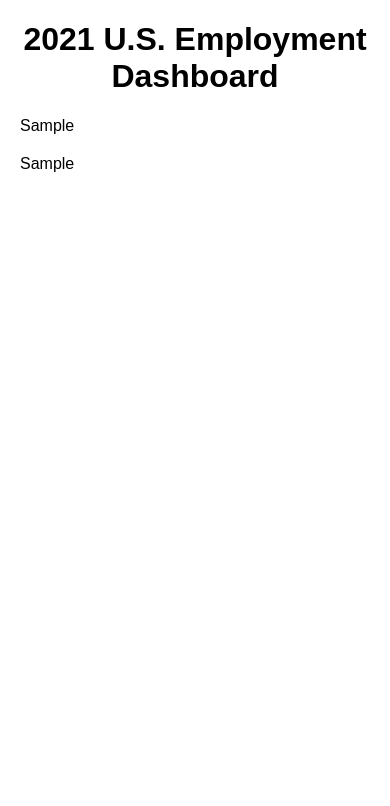
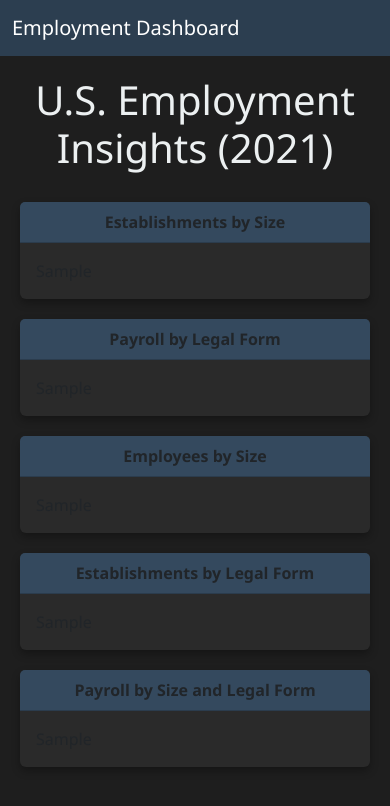
Before and after one commit to l-thompson/employment-dashboard, a Flask app: template templates/index.html in a window 390 px wide. Shown: the top 806 px of the page. Run offline with Flask 3, Linux system fonts and the light colour scheme; the template is opened without the code that fills it: most values are stand-ins (such as "Sample title", 1, 10 or a date in 2020).

Commit message:
Added more charts and refined UI

```diff
--- a/app.py
+++ b/app.py
@@ -1,6 +1,7 @@
 from flask import Flask, render_template
 import pandas as pd
 import plotly.express as px
+import plotly.graph_objects as go
 import plotly.io as pio
 
 app = Flask(__name__)
@@ -8,44 +9,172 @@ app = Flask(__name__)
 # Load and process the data
 def load_data():
     df = pd.read_csv('cbp_2021.csv')
-    # Filter for "All establishments" under LFO to avoid double-counting by LFO
+    # Convert numeric columns, handling commas
+    df['Annual payroll ($1,000) (PAYANN)'] = pd.to_numeric(df['Annual payroll ($1,000) (PAYANN)'].str.replace(',', ''), errors='coerce')
+    df['Number of establishments (ESTAB)'] = pd.to_numeric(df['Number of establishments (ESTAB)'].str.replace(',', ''), errors='coerce')
+    df['Number of employees (EMP)'] = pd.to_numeric(df['Number of employees (EMP)'].str.replace(',', ''), errors='coerce')
+    # Convert payroll to actual dollars
+    df['Annual payroll ($) (PAYANN)'] = df['Annual payroll ($1,000) (PAYANN)'] * 1000
+    # Filter for "All establishments" under LFO for size breakdowns
     df_all = df[df['Meaning of Legal form of organization code (LFO_LABEL)'] == 'All establishments']
-    return df_all
+    return df_all, df
+
+# Mapping for shorter LFO labels
+LFO_LABEL_MAPPING = {
+    'C-corporations and other corporate legal forms of organization': 'C-Corporations',
+    'S-corporations': 'S-Corporations',
+    'Individual proprietorships': 'Individual Proprietorships',
+    'Partnerships': 'Partnerships',
+    'Non-profit': 'Non-Profit',
+    'Government': 'Government',
+    'Other noncorporate legal forms of organization': 'Other Noncorporate'
+}
+
+# Mapping for shorter employment size labels
+EMPSZES_LABEL_MAPPING = {
+    'All establishments': 'All',
+    'Establishments with less than 5 employees': '<5',
+    'Establishments with 5 to 9 employees': '5-9',
+    'Establishments with 10 to 19 employees': '10-19',
+    'Establishments with 20 to 49 employees': '20-49',
+    'Establishments with 50 to 99 employees': '50-99',
+    'Establishments with 100 to 249 employees': '100-249',
+    'Establishments with 250 to 499 employees': '250-499',
+    'Establishments with 500 to 999 employees': '500-999',
+    'Establishments with 1,000 employees or more': '1,000+'
+}
 
 # Generate Plotly charts
-def create_charts(df):
-    # Bar chart: Number of establishments by employment size (all sectors)
-    bar_fig = px.bar(
-        df[df['2017 NAICS code (NAICS2017)'] == '00'],
+def create_charts(df_all, df_full):
+    # 1. Bar Chart: Number of establishments by employment size
+    bar_estab_df = df_all[df_all['2017 NAICS code (NAICS2017)'] == '00'].copy()
+    bar_estab_df = bar_estab_df[bar_estab_df['Meaning of Employment size of establishments code (EMPSZES_LABEL)'] != 'All establishments']
+    bar_estab_df['Meaning of Employment size of establishments code (EMPSZES_LABEL)'] = bar_estab_df['Meaning of Employment size of establishments code (EMPSZES_LABEL)'].map(EMPSZES_LABEL_MAPPING)
+    bar_estab_fig = px.bar(
+        bar_estab_df,
         x='Meaning of Employment size of establishments code (EMPSZES_LABEL)',
         y='Number of establishments (ESTAB)',
-        title='Number of Establishments by Employment Size (2021)',
+        title='Establishments by Employment Size (2021)',
         labels={'Number of establishments (ESTAB)': 'Establishments',
                 'Meaning of Employment size of establishments code (EMPSZES_LABEL)': 'Employment Size'},
-        height=400
+        height=400,
+        color_discrete_sequence=['#1f77b4'],
+        template='plotly_white'  # Use light theme
     )
-    bar_fig.update_layout(xaxis={'tickangle': 45})
-
-    # Pie chart: Total annual payroll by legal form (all sectors, all sizes)
-    lfo_df = df[df['Meaning of Employment size of establishments code (EMPSZES_LABEL)'] == 'All establishments']
-    pie_fig = px.pie(
-        lfo_df[lfo_df['2017 NAICS code (NAICS2017)'] == '00'],
-        values='Annual payroll ($1,000) (PAYANN)',
-        names='Meaning of Legal form of organization code (LFO_LABEL)',
-        title='Annual Payroll Distribution by Legal Form (2021)',
-        height=400
+    bar_estab_fig.update_layout(
+        xaxis={'tickangle': 45, 'categoryorder': 'array', 'categoryarray': ['<5', '5-9', '10-19', '20-49', '50-99', '100-249', '250-499', '500-999', '1,000+']},
+        yaxis={'autorange': True, 'type': 'linear', 'range': [0, bar_estab_df['Number of establishments (ESTAB)'].max() * 1.1]},
+        margin=dict(t=50, b=50, l=50, r=50),
+        font=dict(color='black')  # Ensure text is dark for contrast
     )
 
-    # Convert figures to HTML
-    bar_html = pio.to_html(bar_fig, full_html=False)
-    pie_html = pio.to_html(pie_fig, full_html=False)
-    return bar_html, pie_html
+    # 2. Pie Chart: Annual payroll by legal form
+    lfo_payroll_df = df_full[
+        (df_full['2017 NAICS code (NAICS2017)'] == '00') &
+        (df_full['Meaning of Legal form of organization code (LFO_LABEL)'] != 'All establishments')
+    ].groupby('Meaning of Legal form of organization code (LFO_LABEL)')['Annual payroll ($) (PAYANN)'].sum().reset_index()
+    lfo_payroll_df['Meaning of Legal form of organization code (LFO_LABEL)'] = lfo_payroll_df['Meaning of Legal form of organization code (LFO_LABEL)'].map(LFO_LABEL_MAPPING)
+    pie_payroll_fig = px.pie(
+        lfo_payroll_df,
+        values='Annual payroll ($) (PAYANN)',
+        names='Meaning of Legal form of organization code (LFO_LABEL)',
+        title='Payroll Distribution by Legal Form (2021)',
+        height=400,
+        color_discrete_sequence=px.colors.qualitative.Set2,
+        template='plotly_white'  # Use light theme
+    )
+    pie_payroll_fig.update_traces(textposition='inside', textinfo='percent+label')
+    pie_payroll_fig.update_layout(font=dict(color='black'))  # Ensure text is dark for contrast
+
+    # 3. Bar Chart: Number of employees by employment size
+    bar_emp_df = df_all[df_all['2017 NAICS code (NAICS2017)'] == '00'].copy()
+    bar_emp_df = bar_emp_df[bar_emp_df['Meaning of Employment size of establishments code (EMPSZES_LABEL)'] != 'All establishments']
+    bar_emp_df['Meaning of Employment size of establishments code (EMPSZES_LABEL)'] = bar_emp_df['Meaning of Employment size of establishments code (EMPSZES_LABEL)'].map(EMPSZES_LABEL_MAPPING)
+    bar_emp_fig = px.bar(
+        bar_emp_df,
+        x='Meaning of Employment size of establishments code (EMPSZES_LABEL)',
+        y='Number of employees (EMP)',
+        title='Employees by Employment Size (2021)',
+        labels={'Number of employees (EMP)': 'Employees',
+                'Meaning of Employment size of establishments code (EMPSZES_LABEL)': 'Employment Size'},
+        height=400,
+        color_discrete_sequence=['#ff7f0e'],
+        template='plotly_white'  # Use light theme
+    )
+    bar_emp_fig.update_layout(
+        xaxis={'tickangle': 45, 'categoryorder': 'array', 'categoryarray': ['<5', '5-9', '10-19', '20-49', '50-99', '100-249', '250-499', '500-999', '1,000+']},
+        yaxis={'autorange': True, 'type': 'linear', 'range': [0, bar_emp_df['Number of employees (EMP)'].max() * 1.1]},
+        margin=dict(t=50, b=50, l=50, r=50),
+        font=dict(color='black')  # Ensure text is dark for contrast
+    )
+
+    # 4. Pie Chart: Number of establishments by legal form
+    lfo_estab_df = df_full[
+        (df_full['2017 NAICS code (NAICS2017)'] == '00') &
+        (df_full['Meaning of Legal form of organization code (LFO_LABEL)'] != 'All establishments')
+    ].groupby('Meaning of Legal form of organization code (LFO_LABEL)')['Number of establishments (ESTAB)'].sum().reset_index()
+    lfo_estab_df['Meaning of Legal form of organization code (LFO_LABEL)'] = lfo_estab_df['Meaning of Legal form of organization code (LFO_LABEL)'].map(LFO_LABEL_MAPPING)
+    pie_estab_fig = px.pie(
+        lfo_estab_df,
+        values='Number of establishments (ESTAB)',
+        names='Meaning of Legal form of organization code (LFO_LABEL)',
+        title='Establishments by Legal Form (2021)',
+        height=400,
+        color_discrete_sequence=px.colors.qualitative.Pastel,
+        template='plotly_white'  # Use light theme
+    )
+    pie_estab_fig.update_traces(textposition='inside', textinfo='percent+label')
+    pie_estab_fig.update_layout(font=dict(color='black'))  # Ensure text is dark for contrast
+
+    # 5. Stacked Bar Chart: Annual payroll by employment size and LFO
+    stacked_df = df_full[
+        (df_full['2017 NAICS code (NAICS2017)'] == '00') &
+        (df_full['Meaning of Legal form of organization code (LFO_LABEL)'] != 'All establishments') &
+        (df_full['Meaning of Employment size of establishments code (EMPSZES_LABEL)'] != 'All establishments')
+    ].copy()
+    stacked_df['Meaning of Legal form of organization code (LFO_LABEL)'] = stacked_df['Meaning of Legal form of organization code (LFO_LABEL)'].map(LFO_LABEL_MAPPING)
+    stacked_df['Meaning of Employment size of establishments code (EMPSZES_LABEL)'] = stacked_df['Meaning of Employment size of establishments code (EMPSZES_LABEL)'].map(EMPSZES_LABEL_MAPPING)
+    stacked_fig = px.bar(
+        stacked_df,
+        x='Meaning of Employment size of establishments code (EMPSZES_LABEL)',
+        y='Annual payroll ($) (PAYANN)',
+        color='Meaning of Legal form of organization code (LFO_LABEL)',
+        title='Payroll by Employment Size and Legal Form (2021)',
+        labels={'Annual payroll ($) (PAYANN)': 'Annual Payroll ($)',
+                'Meaning of Employment size of establishments code (EMPSZES_LABEL)': 'Employment Size'},
+        height=500,
+        barmode='stack',
+        color_discrete_sequence=px.colors.qualitative.D3,
+        template='plotly_white'  # Use light theme
+    )
+    stacked_fig.update_layout(
+        xaxis={'tickangle': 45, 'categoryorder': 'array', 'categoryarray': ['<5', '5-9', '10-19', '20-49', '50-99', '100-249', '250-499', '500-999', '1,000+']},
+        yaxis={'autorange': True, 'type': 'linear'},
+        margin=dict(t=50, b=50, l=50, r=50),
+        font=dict(color='black')  # Ensure text is dark for contrast
+    )
+
+    # Convert to HTML
+    return (
+        pio.to_html(bar_estab_fig, full_html=False),
+        pio.to_html(pie_payroll_fig, full_html=False),
+        pio.to_html(bar_emp_fig, full_html=False),
+        pio.to_html(pie_estab_fig, full_html=False),
+        pio.to_html(stacked_fig, full_html=False)
+    )
 
 @app.route('/')
 def dashboard():
-    df = load_data()
-    bar_chart, pie_chart = create_charts(df)
-    return render_template('index.html', bar_chart=bar_chart, pie_chart=pie_chart)
+    df_all, df_full = load_data()
+    bar_estab, pie_payroll, bar_emp, pie_estab, stacked_payroll = create_charts(df_all, df_full)
+    return render_template(
+        'index.html',
+        bar_estab=bar_estab,
+        pie_payroll=pie_payroll,
+        bar_emp=bar_emp,
+        pie_estab=pie_estab,
+        stacked_payroll=stacked_payroll
+    )
 
 if __name__ == '__main__':
-    app.run(debug=True)
+    app.run(debug=False, port=5000)
--- a/templates/index.html
+++ b/templates/index.html
@@ -2,20 +2,102 @@
 <html lang="en">
 <head>
     <meta charset="UTF-8">
-    <title>Employment Dashboard</title>
+    <meta name="viewport" content="width=device-width, initial-scale=1.0">
+    <title>U.S. Employment Dashboard</title>
+    <!-- Bootstrap CSS -->
+    <link href="https://cdn.jsdelivr.net/npm/bootstrap@5.3.0/dist/css/bootstrap.min.css" rel="stylesheet">
     <style>
-        body { font-family: Arial, sans-serif; margin: 20px; }
-        h1 { text-align: center; }
-        .chart-container { margin: 20px 0; }
+        body {
+            background-color: #1e1e1e;
+            color: #ffffff;
+            font-family: 'Segoe UI', Tahoma, Geneva, Verdana, sans-serif;
+        }
+        .navbar {
+            background-color: #2c3e50;
+        }
+        .card {
+            background-color: #2a2a2a;
+            border: none;
+            box-shadow: 0 4px 8px rgba(0, 0, 0, 0.3);
+            margin-bottom: 20px;
+        }
+        .card-header {
+            background-color: #34495e;
+            font-weight: bold;
+            text-align: center;
+        }
+        .container {
+            padding: 20px;
+        }
+        h1 {
+            font-size: 2.5rem;
+            text-align: center;
+            margin-bottom: 30px;
+            color: #ecf0f1;
+        }
     </style>
 </head>
 <body>
-    <h1>2021 U.S. Employment Dashboard</h1>
-    <div class="chart-container">
-        {{ bar_chart | safe }}
+    <!-- Navbar -->
+    <nav class="navbar navbar-expand-lg navbar-dark">
+        <div class="container-fluid">
+            <a class="navbar-brand" href="#">Employment Dashboard</a>
+        </div>
+    </nav>
+
+    <!-- Main Content -->
+    <div class="container">
+        <h1>U.S. Employment Insights (2021)</h1>
+        <div class="row">
+            <!-- Bar Chart: Establishments -->
+            <div class="col-md-6">
+                <div class="card">
+                    <div class="card-header">Establishments by Size</div>
+                    <div class="card-body">
+                        {{ bar_estab | safe }}
+                    </div>
+                </div>
+            </div>
+            <!-- Pie Chart: Payroll by LFO -->
+            <div class="col-md-6">
+                <div class="card">
+                    <div class="card-header">Payroll by Legal Form</div>
+                    <div class="card-body">
+                        {{ pie_payroll | safe }}
+                    </div>
+                </div>
+            </div>
+            <!-- Bar Chart: Employees -->
+            <div class="col-md-6">
+                <div class="card">
+                    <div class="card-header">Employees by Size</div>
+                    <div class="card-body">
+                        {{ bar_emp | safe }}
+                    </div>
+                </div>
+            </div>
+            <!-- Pie Chart: Establishments by LFO -->
+            <div class="col-md-6">
+                <div class="card">
+                    <div class="card-header">Establishments by Legal Form</div>
+                    <div class="card-body">
+                        {{ pie_estab | safe }}
+                    </div>
+                </div>
+            </div>
+            <!-- Stacked Bar Chart: Payroll by Size and LFO -->
+            <div class="col-md-12">
+                <div class="card">
+                    <div class="card-header">Payroll by Size and Legal Form</div>
+                    <div class="card-body">
+                        {{ stacked_payroll | safe }}
+                    </div>
+                </div>
+            </div>
+        </div>
     </div>
-    <div class="chart-container">
-        {{ pie_chart | safe }}
-    </div>
+
+    <!-- Bootstrap JS (for responsiveness) -->
+    <script src="https://cdn.jsdelivr.net/npm/bootstrap@5.3.0/dist/js/bootstrap.bundle.min.js"></script>
 </body>
 </html>
```
Also changed, not shown: README.md, cbp_2021.csv (added).
